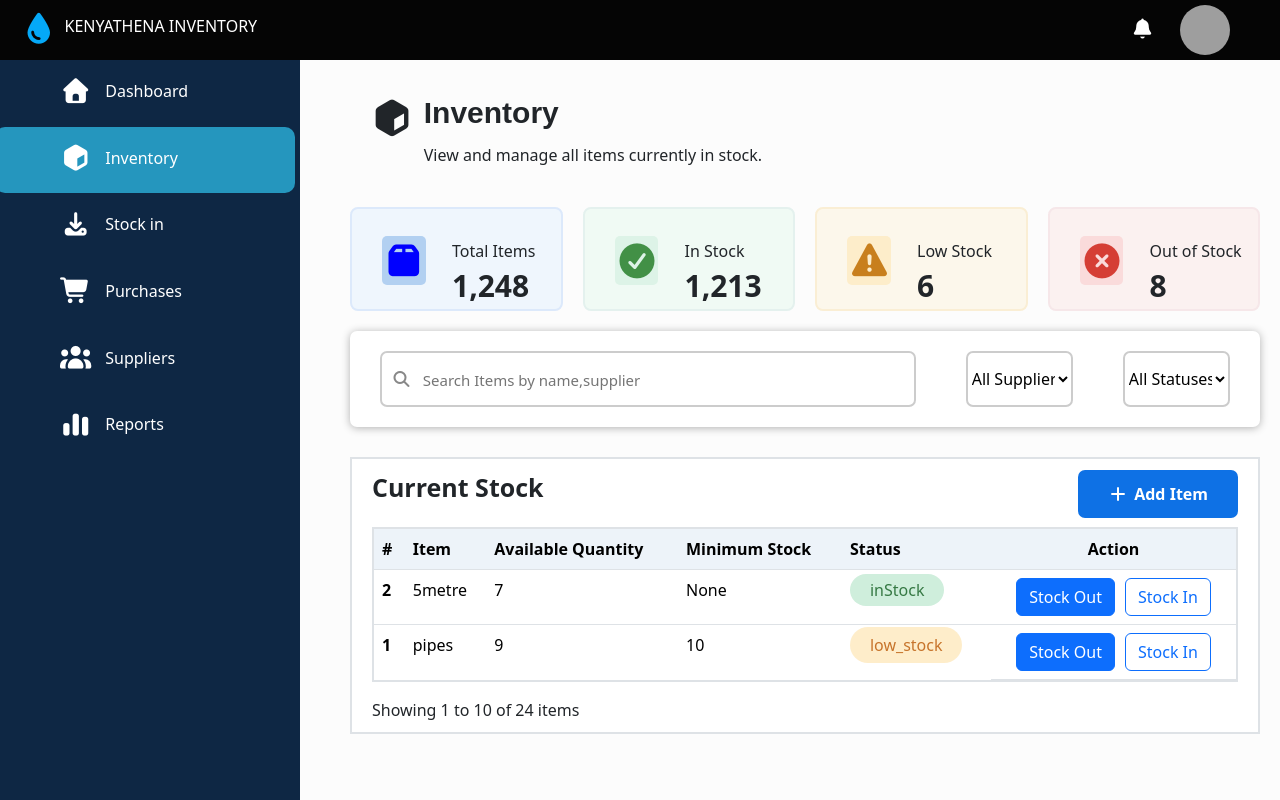
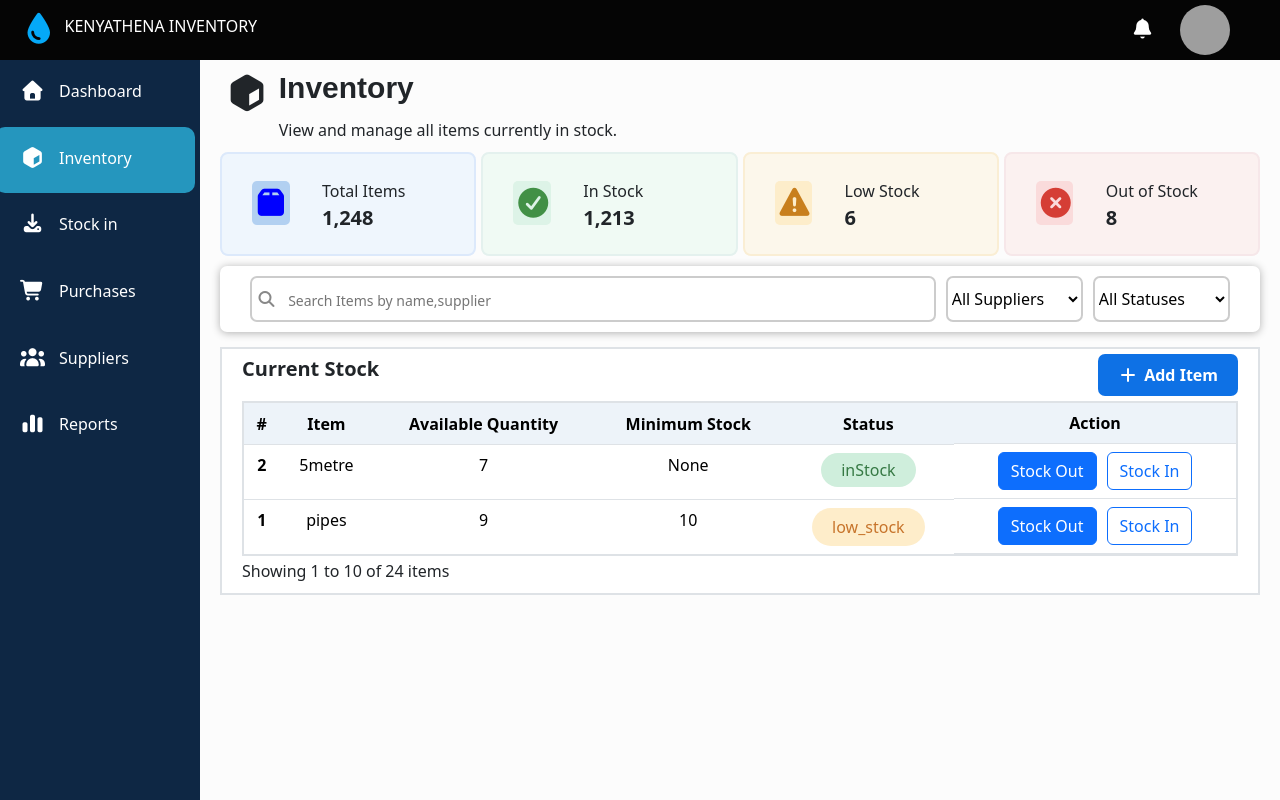
Before and after one commit to MASAWE123/kinyathena-inventory-system, a Django app: page /stock in a window 1280 px wide. Run offline with Django 4.2, Linux system fonts and the light colour scheme; data comes from the database, SQL or seed files in the repository; grey boxes are pictures that could not be loaded.

Commit message:
html changes

```diff
--- a/inventory/settings.py
+++ b/inventory/settings.py
@@ -25,7 +25,7 @@ SECRET_KEY = 'django-insecure-h&vf9y$pqa1p%(t=*5!hvwr%d#z-7yf2r7*nw+2*u2uz_(b7j#
 # SECURITY WARNING: don't run with debug turned on in production!
 DEBUG = True
 
-ALLOWED_HOSTS = ['kinyathena-inventory-system-production.up.railway.app','https://kinyathena-inventory-system-production.up.railway.app']
+ALLOWED_HOSTS = ['kinyathena-inventory-system-production.up.railway.app','https://kinyathena-inventory-system-production.up.railway.app','127.0.0.1']
 CSRF_TRUSTED_ORIGINS = ['https://kinyathena-inventory-system-production.up.railway.app']
 
 # Application definition
--- a/main/static/main/css/masawe.css
+++ b/main/static/main/css/masawe.css
@@ -1,10 +1,17 @@
 body{
-  margin: 90px 0 0 350px;
+  margin: 90px 0 0 220px;
   padding: 0;
   box-sizing: border-box;
   background-color: rgba(0,0,0,0.2)
 }
+html {
+  scrollbar-width: none;
+  -ms-overflow-style: none;
+}
 
+html::-webkit-scrollbar {
+  display: none;
+}
 .header{
   display: flex;
   align-items: center;
@@ -17,6 +24,7 @@ body{
   height: 60px;
   color: white;
   border-bottom: 2px solid rgba(219, 217, 217,0.);
+  z-index: 1100;
 }
 .header .leftside{
   display: flex;
--- a/main/templates/main/dashboard.html
+++ b/main/templates/main/dashboard.html
@@ -4,8 +4,7 @@
   .table_row{
     text-align: center;
   }
-  body{
-    margin: 90px 0 0 350px;}
+
 </style>
   <main>
     <div class="Stock">
--- a/main/templates/main/inventory.html
+++ b/main/templates/main/inventory.html
@@ -1,49 +1,6 @@
 {% extends 'main/base.html' %}
 {% block content %}
 <style>
-
-.sidebar{
-      position: fixed;
-      width: 300px;
-      top:60px;
-      left: 0px;
-      bottom: 0px;
-      background-color: rgb(14, 39, 68);
-      color: white;
-    }
-    .sidebar .nav-sidebar{
-      position: relative;
-      display: flex;
-      flex-direction: column;
-      height: 400px;
-      /* background-color: red; */
-    }
-    .sidebar .nav-sidebar label{
-      flex: 1;
-      display: flex;
-      align-items: center;
-      border-radius: 10px;
-      margin-bottom: 5px;
-    }
-    .sidebar .nav-sidebar label:hover{
-      background-color: rgba(255, 255, 255, 0.2);;
-    }
-    .sidebar .nav-sidebar label i{
-      margin-right: 14px;
-      margin-left: 60px;
-      font-size:25px;
-    }
-    .slider{
-      position: absolute;
-      top: 0;
-      left: 0;
-      width: 100%;
-      background-color: rgb(37, 150, 190);
-      height: calc(400px*1/6);
-      border-radius: 10px;
-      margin: 0 -5px;
-      transition: all 0.3s ease;
-    }
     #inventory:checked ~ .slider{
       top: calc(400px * 1/6);
     }
@@ -257,17 +266,17 @@
       .inventoryTitle{
         display: flex;
         justify-content: space-between;
-        padding: 0 50px 0 20px;
+        padding: 0 50px 0 5px;
         align-items: center;
+        margin-top: -25px;
       }
       .inventoryTitle_first{
         display: flex;
-        ;
-
       }
       .inventoryTitle_first i{
         font-size: 35px;
-        transform: translateY(10px);
+        /* transform: translateY(10px); */
+        margin-top:10px
       }
       .inventoryTitle_first div{
         display: flex;
@@ -286,16 +295,16 @@
       .status {
         display: grid;
         grid-template-columns: 1fr 1fr 1fr 1fr;
-        column-gap: 20px;
+        column-gap:5px;
         margin-right: 20px;
-        margin-top: 40px;
+        margin-top: 10px;
       }
       .status .updates{
         display: flex;
         position:relative;
         background-color: blue;
         padding: 50px 0;
-        min-height: 25px;
+        min-height: 20px;
         border-radius: 8px;
       }
       .status .updates div:last-child{
@@ -303,11 +312,11 @@
         flex-direction: column;
         position:absolute;
         left: 100px;
-        top: 30px;
+        top: 25px;
       }
       .status .updates div i{
         color: blue;
-        font-size: 35px;
+        font-size: 30px;
         position:absolute;
         top: 27px;
         left: 30px;
@@ -316,7 +325,7 @@
         padding: 7px 5px;
       }
       .status .updates div .number{
-        font-size: 30px;
+        font-size: 20px;
         font-weight: bold;
       }
 
@@ -331,10 +340,10 @@
         border-radius: 7px;
         margin-right: 20px;
         box-shadow:0px 1px 8px rgba(0, 0, 0, 0.3);
-        padding: 20px 30px;
+        padding: 10px 30px;
         display: grid;
-        column-gap: 50px;
-        margin-top: 20px;
+        column-gap: 10px;
+        margin-top: 10px;
         grid-template-columns: 5fr 1fr 1fr;
       }
       .search .select-suppliers{
@@ -366,7 +375,7 @@
         border: 2px solid #ccc;
         gap: 10px;
         align-items: center;
-        padding: 10px;
+        padding: 5px;
         border-radius:7px ;
       }
       .search-button input{
@@ -377,7 +386,7 @@
         color: #1b0707;
       }
       .search-button input::placeholder{
-        font-size: 15px;
+        font-size: 14px;
       }
       .search-button i {
         color: #888;
@@ -386,7 +395,7 @@
         border:2px solid rgba(222, 226, 230);
         margin-right: 20px;
         padding:10px 20px;
-        margin-top: 30px;
+        margin-top: 15px;
         background-color: white;
 
       }
@@ -394,18 +403,19 @@
         display: flex;
         justify-content: space-between;
         align-items: center;
+       margin-top: -5px;
 
       }
       .recent-inventory-table .recent-title div:first-child{
         font-weight: 700;
-        font-size: 25px;
+        font-size: 20px;
       }
       .recent-inventory-table .recent-title div:last-child{
         transform: translateY(6px);
       }
       .inventoryTitle_second label span{
          background-color: rgba(14, 113, 229);
-         padding: 13px 30px;
+         padding: 10px 20px;
          color: white;
          border-radius: 7px;
          font-weight: 600;
@@ -423,39 +433,48 @@
         pointer-events:auto;
       }
       .recent-inventory-table .table{
-        margin-top: 20px;
+        margin-top: 17px;
         border: 2px solid rgba(222, 226, 230);
         border-radius: 7px;
         padding: 10;
+        text-align: center;
       }
       .recent-inventory-table .table tbody tr {
-        height: 50px;
+        /* height: 40px;  */
       }
       .recent-inventory-table .table tbody tr td{
-        text-align: left;
+        /* text-align: left; */
       }
       .recent-inventory-table .table thead tr th{
         background-color:rgba(237, 243, 249);
+      }
+      .recent-inventory-table .last-part{
+        display: flex;
+        justify-content: space-between;
+        margin-top: -13px;
+      }
+      .low_stock_item,
+      .out_of_stock,
+      .in_stock{
+        display: inline-block;
+        transform: translateY(0px);
       }
       .low_stock_item{
         background-color:rgb(254, 237, 202);
         color: rgb(199, 116, 43);
         padding: 7px 20px;
-        top: 5px;
         border-radius: 20px;
       }
       .out_of_stock{
         background-color: rgb(253, 221, 222);
         color: rgb(220, 80, 77);
         padding: 7px 20px;
-        top: 5px;
         border-radius: 20px;
       }
       .in_stock{
         background-color:rgb(207, 238, 220);
         padding: 5px 20px;
         border-radius: 20px;
-        top: 10px;
         color: rgb(54, 121, 68);
       }
       .action_header{
--- a/main/templates/main/navbar.html
+++ b/main/templates/main/navbar.html
@@ -1,12 +1,13 @@
 <style>
 .sidebar{
   position: fixed;
-  width: 300px;
+  width: 200px;
   top:60px;
   left: 0px;
   bottom: 0px;
   background-color: rgb(14, 39, 68);
   color: white;
+  z-index: 1000;
 }
 .sidebar .nav-sidebar{
   position: relative;
@@ -16,19 +17,22 @@
   /* background-color: red; */
 }
 .sidebar .nav-sidebar label{
+  display: block;
+
   flex: 1;
   display: flex;
   align-items: center;
   border-radius: 10px;
   margin-bottom: 5px;
 }
+
 .sidebar .nav-sidebar label:hover{
   background-color: rgba(255, 255, 255, 0.2);;
 }
 .sidebar .nav-sidebar label i{
   margin-right: 14px;
-  margin-left: 60px;
-  font-size:25px;
+  margin-left: 20px;
+  font-size:20px;
 }
 .slider{
   position: absolute;
```
Also changed, not shown: other parts of main/templates/main/inventory.html (+60 -8 lines).
